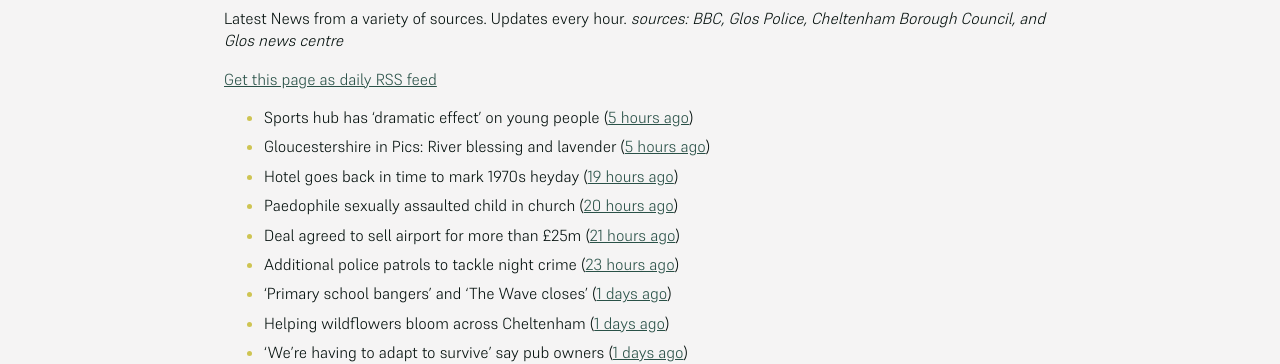
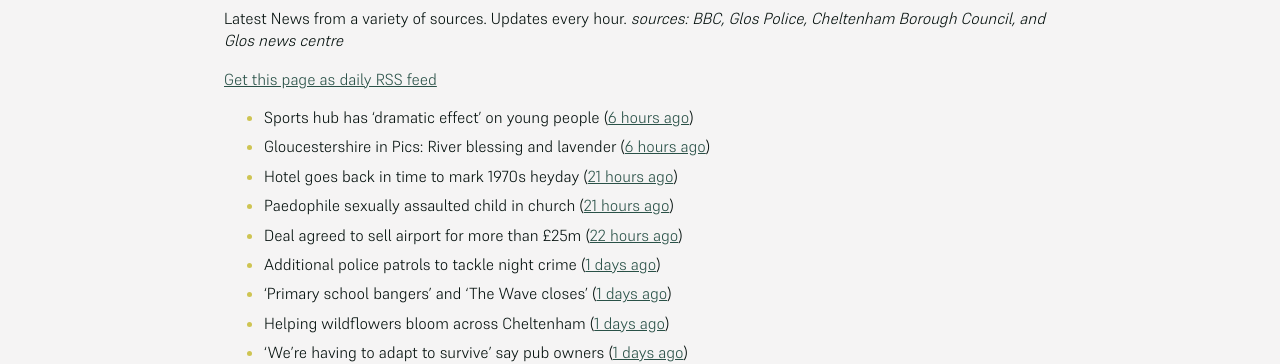
Before and after one commit to mat-0/cheltenham-open-data, a Jekyll site: the page built from _pages/news.md, in a window 1280 px wide. Shown: the part 266-630 px from the top of the page. Built offline with Jekyll 4.4.1, drawn with Linux system fonts in a browser that asks for light colours; some of the changed text lies outside the part shown.

Commit message:
Updated 2025-06-28 13:06:05

```diff
--- a/_pages/news.md
+++ b/_pages/news.md
@@ -12,12 +12,12 @@ _sources: BBC, Glos Police, Cheltenham Borough Council, and Glos news centre_
 [Get this page as daily RSS feed](/daily.rss)
 
 <!-- news_marker starts -->
-- Sports hub has 'dramatic effect' on young people ([5 hours ago](https://www.bbc.com/news/articles/cvg8pxj550eo))
-- Gloucestershire in Pics: River blessing and lavender ([5 hours ago](https://www.bbc.com/news/articles/c2k158nynz5o))
-- Hotel goes back in time to mark 1970s heyday ([19 hours ago](https://www.bbc.com/news/articles/c335z6yzpmro))
-- Paedophile sexually assaulted child in church ([20 hours ago](https://www.bbc.com/news/articles/czxe4e2ppw2o))
-- Deal agreed to sell airport for more than £25m ([21 hours ago](https://www.bbc.com/news/articles/cdx5g5xqkv1o))
-- Additional police patrols to tackle night crime ([23 hours ago](https://www.bbc.com/news/articles/czjknk33xpxo))
+- Sports hub has 'dramatic effect' on young people ([6 hours ago](https://www.bbc.com/news/articles/cvg8pxj550eo))
+- Gloucestershire in Pics: River blessing and lavender ([6 hours ago](https://www.bbc.com/news/articles/c2k158nynz5o))
+- Hotel goes back in time to mark 1970s heyday ([21 hours ago](https://www.bbc.com/news/articles/c335z6yzpmro))
+- Paedophile sexually assaulted child in church ([21 hours ago](https://www.bbc.com/news/articles/czxe4e2ppw2o))
+- Deal agreed to sell airport for more than £25m ([22 hours ago](https://www.bbc.com/news/articles/cdx5g5xqkv1o))
+- Additional police patrols to tackle night crime ([1 days ago](https://www.bbc.com/news/articles/czjknk33xpxo))
 - 'Primary school bangers' and 'The Wave closes' ([1 days ago](https://www.bbc.com/news/articles/cq53wwp5yldo))
 - Helping wildflowers bloom across Cheltenham ([1 days ago](https://www.cheltenham.gov.uk/news/article/3025/helping_wildflowers_bloom_across_cheltenham))
 - 'We're having to adapt to survive' say pub owners ([1 days ago](https://www.bbc.com/news/articles/c74z3yp3p0xo))
```
Also changed, not shown: other parts of _pages/news.md (+2 -2 lines), _data/flood.json (+5 -48 lines), _pages/fix-my-street.md (+2 -2 lines), index.md (+5 -5 lines).
